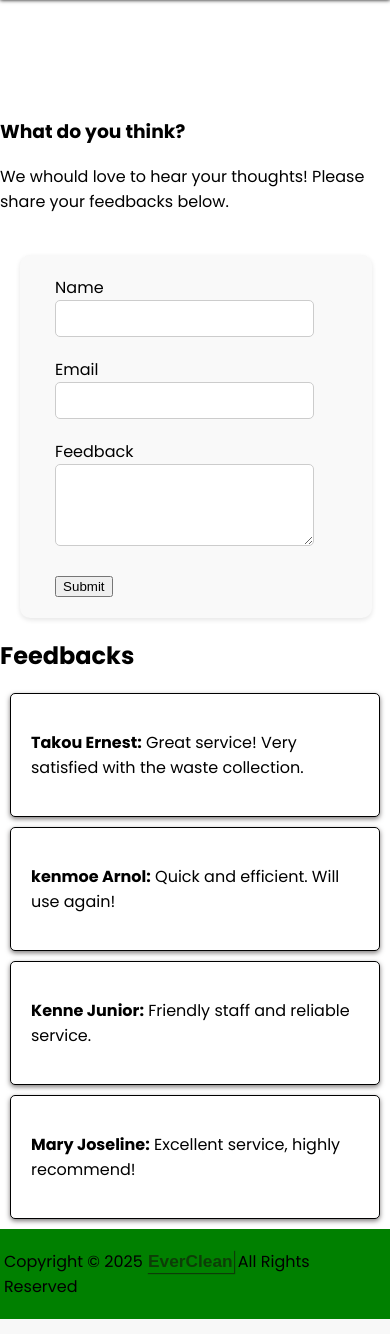
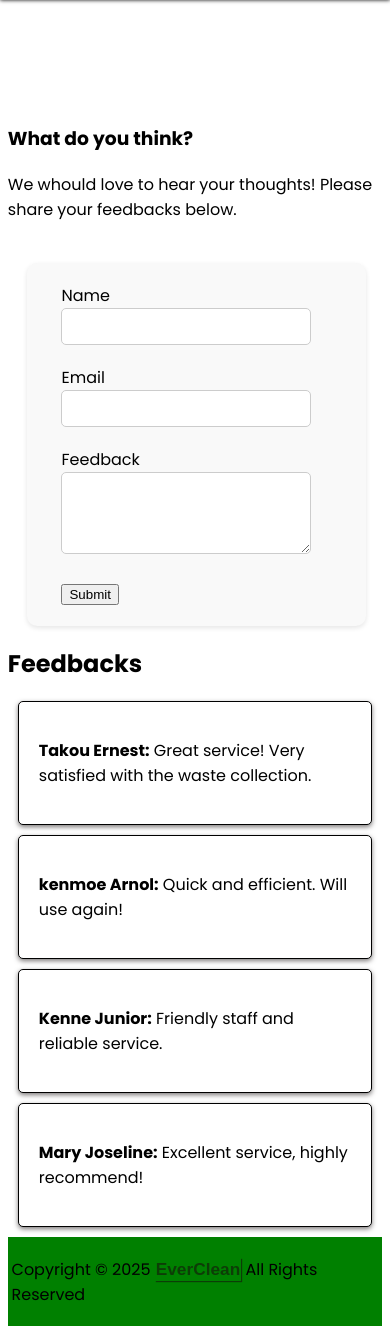
Before and after one commit to EverCleanIntern/EverClean, a PHP site: page /feedback.html in a window 390 px wide. Shown: the part 71-1405 px from the top of the page. Run offline with PHP 8.4, Linux system fonts and the light colour scheme.

Commit message:
padding on small screens

```diff
--- a/feedback.css
+++ b/feedback.css
@@ -2,6 +2,12 @@ body{
     padding: 0;
     margin: 0;
     font-family:'poppins' ,sans-serif;
+}
+
+@media(max-width:666px){
+    body{
+        padding: 2%;
+    }
 }
 
 main{
```
